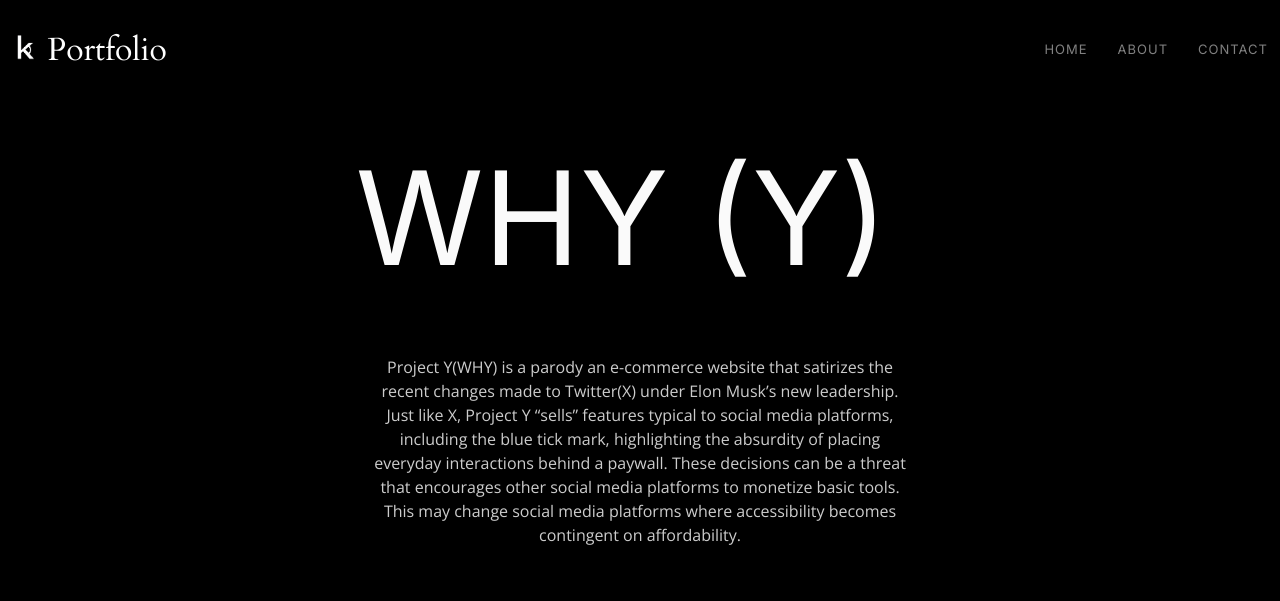
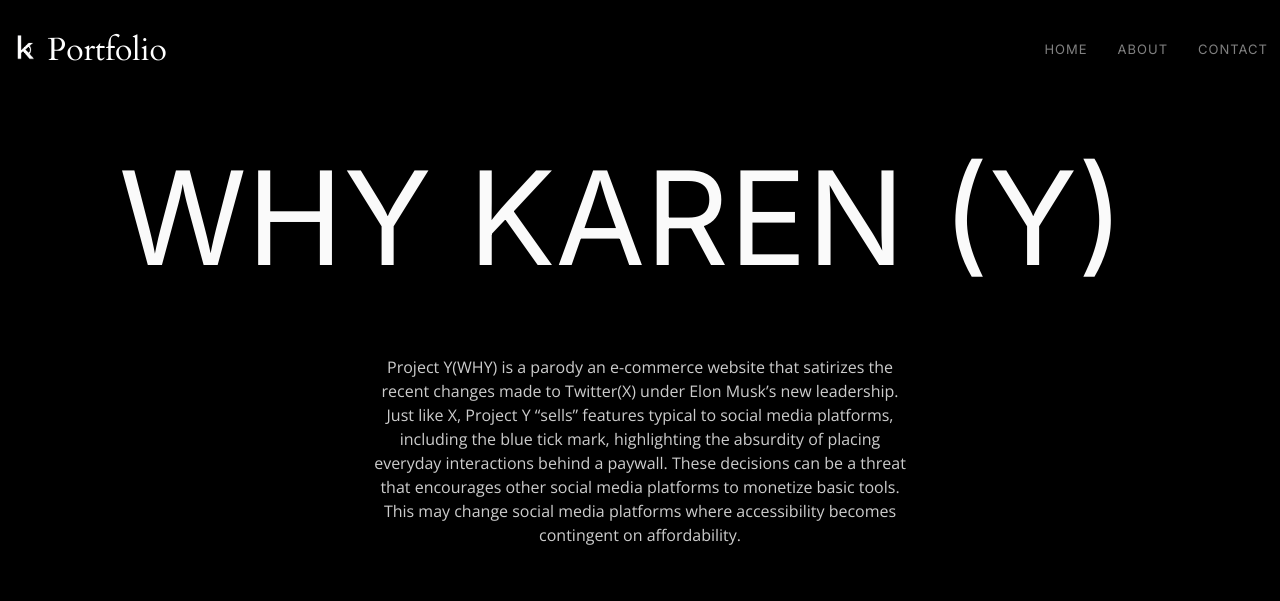
Before and after one commit to Kanupriya-C/portfolio, a plain HTML site: page gallery-single.html in a window 1280 px wide. Shown: the top 601 px of the page. Drawn offline with nearby package versions, Linux system fonts and the light colour scheme.

Commit message:
Update gallery-single.html

```diff
--- a/gallery-single.html
+++ b/gallery-single.html
@@ -72,7 +72,7 @@
     <div class="page-header d-flex align-items-center">
       <div class="container position-relative">
         <div class="row d-flex justify-content-center">
-            <h12 style="font-family: var(--font-primary); font-size: 130px; top: 100 px">WHY (Y)&nbsp;</h12>
+            <h12 style="font-family: var(--font-primary); font-size: 130px; top: 100 px">WHY KAREN (Y)&nbsp;</h12>
 			<div class="col-lg-6 text-center">
             <p>&nbsp;</p>
             <p>Project Y(WHY) is a parody an e-commerce website that satirizes the recent changes made to Twitter(X) under Elon Musk’s new leadership. Just like X, Project Y “sells” features typical to social media platforms, including the blue tick mark, highlighting the absurdity of placing everyday interactions behind a paywall. These decisions can be a threat that encourages other social media platforms to monetize basic tools. This may change social media platforms where accessibility becomes contingent on affordability. </p>
```
